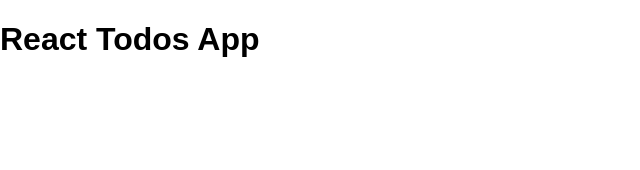
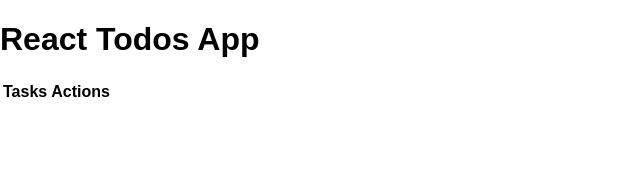
Before and after one commit to lacouf/react-todo, a React (Create React App) app: page / in a window 1280 px wide. Shown: the top 170 px of the page, without its empty margins (0-640 px from the left). Built offline with nearby package versions, Linux system fonts and the light colour scheme.

Commit message:
Add TodosList

```diff
--- a/src/App.js
+++ b/src/App.js
@@ -1,12 +1,24 @@
 import React, { Component } from 'react';
-import logo from './logo.svg';
+import TodosList from './TodosList';
 import './App.css';
+
+const todos = [
+  {
+    task: 'Faire un react tutorial',
+    isCompleted: 'false'
+  },
+  {
+    task: 'Faire a manger',
+    isCompleted: 'true'
+  }
+];
 
 class App extends Component {
   render() {
     return (
       <div>
         <h1>React Todos App</h1>
+        <TodosList/>
       </div>
     );
   }
--- /dev/null
+++ b/src/TodosList.js
@@ -0,0 +1,18 @@
+import React, { Component } from 'react';
+import logo from './logo.svg';
+import './App.css';
+
+export default class TodosList extends Component {
+  render() {
+    return (
+      <table>
+        <thead>
+          <tr>
+            <th>Tasks</th>
+            <th>Actions</th>
+          </tr>
+        </thead>
+      </table>
+    );
+  }
+}
```
